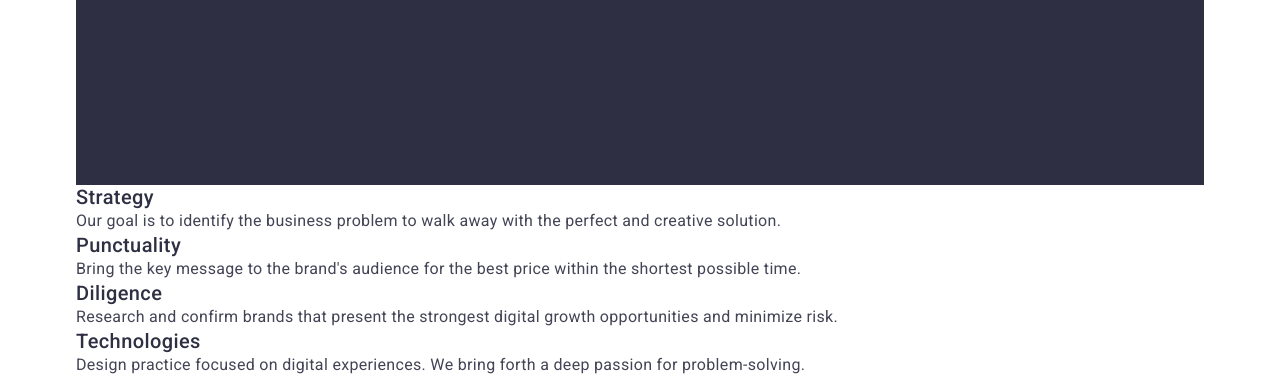
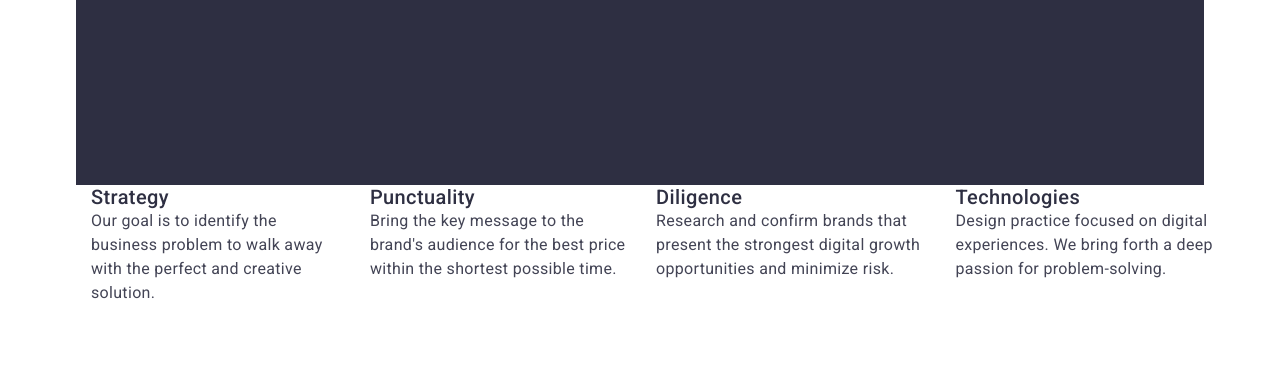
Before and after one commit to RayChikS/goit-markup-hw-03, a plain HTML site: page index.html in a window 1280 px wide. Shown: the part 354-728 px from the top of the page. Drawn offline with nearby package versions, Linux system fonts and the light colour scheme.

Commit message:
Commit-3

```diff
--- a/css/styles.css
+++ b/css/styles.css
@@ -33,7 +33,8 @@ body{
 .container {
 	width: 1158px;
 	margin: 0 auto;
-	padding: 0 15px;
+	padding-left: 15px;
+	padding-right: 15px;
 	/* max-width: ;
 	padding-left: ;
 	padding-right: ;
@@ -199,8 +200,13 @@ ul{
 	letter-spacing: 0.72px;
 	text-transform: capitalize;
 	text-align: center;
+	margin-bottom: 72px;
 }
 
+
+.advantages{
+	padding-bottom: 120px;
+}
 
 .visually-hidden {
 	position: absolute;
@@ -232,6 +238,11 @@ ul{
 	font-size: 16px;
 	line-height: 150%;
 	letter-spacing: 0.32px;
+}
+
+.advantages-list{
+	display: flex;
+	gap: 24px;
 }
 
 
@@ -298,10 +309,13 @@ ul{
 
 .footer{
 	background-color: var(--navyblue);
+	padding: 100px 0;
 }
 
 
 .footer-logo{
+	display: inline-block;
+	margin-bottom: 16px;
 	color: var(--iris);
 	font-family: 'Raleway', sans-serif;
 	font-size: 18px;
--- a/index.html
+++ b/index.html
@@ -70,6 +70,7 @@
         </section>
 
         <section class="advantages section">
+          <div class="advantages-content container">
             <h2 class="advantages-title visually-hidden">Advantages</h2>
 
             <ul class="advantages-list list">
@@ -84,8 +85,8 @@
               <li class="advantages-item">
                 <h3 class="advantages-subtitle">Punctuality</h3>
                 <p class="advantages-text">
-                Bring the key message to the brand's audience for the best price
-                within the shortest possible time.
+                  Bring the key message to the brand's audience for the best
+                  price within the shortest possible time.
                 </p>
               </li>
 
@@ -100,11 +101,12 @@
               <li class="advantages-item">
                 <h3 class="advantages-subtitle">Technologies</h3>
                 <p class="advantages-text">
-                Design practice focused on digital experiences. We bring forth a
-                deep passion for problem-solving.
+                  Design practice focused on digital experiences. We bring forth
+                  a deep passion for problem-solving.
                 </p>
               </li>
             </ul>
+          </div>
         </section>
 
         <section class="about section">
```
Lines whose indentation alone changed are shown as unchanged.
